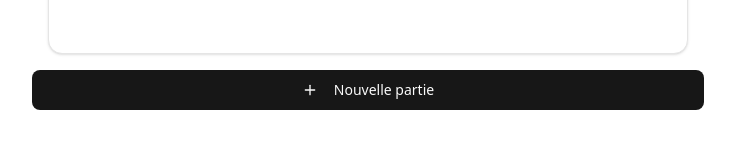
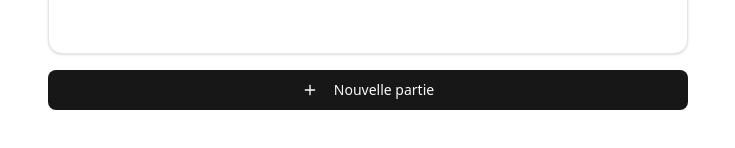
Before and after one commit to theikid/score-mate, a Next.js app: page / in a window 1280 px wide. Shown: the part 308-456 px from the top of the page, without its empty margins (272-1007 px from the left). Built offline with nearby package versions, Linux system fonts and the light colour scheme.

Commit message:
fix: ajouter padding visible autour du bouton fixe
- Padding horizontal sur le container (px-4)
- Padding vertical sur la zone fixe (py-4)
- Espace visible autour du bouton sur mobile

```diff
--- a/app/globals.css
+++ b/app/globals.css
@@ -126,13 +126,13 @@
 
 @layer components {
   .fixed-bottom-button {
-    @apply fixed bottom-0 left-0 right-0 bg-background border-t border-border p-4 z-50;
+    @apply fixed bottom-0 left-0 right-0 bg-background border-t border-border py-4 z-50;
     box-shadow: 0 -4px 6px -1px rgba(0, 0, 0, 0.1);
   }
 
   @media (min-width: 768px) {
     .fixed-bottom-button {
-      @apply static border-t-0 p-0 shadow-none;
+      @apply static border-t-0 py-0 shadow-none;
     }
   }
 }
--- a/app/page.tsx
+++ b/app/page.tsx
@@ -166,7 +166,7 @@ export default function Home() {
 
       {/* Bouton nouvelle partie - fixe en bas sur mobile, normal sur desktop */}
       <div className="fixed-bottom-button">
-        <div className="container max-w-2xl mx-auto">
+        <div className="container max-w-2xl mx-auto px-4">
           <Button
             size="lg"
             onClick={() => router.push('/new-game')}
```
